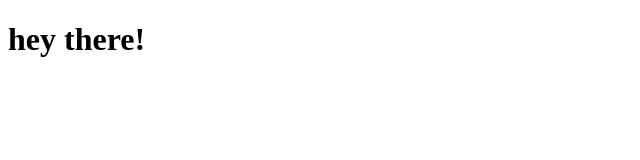
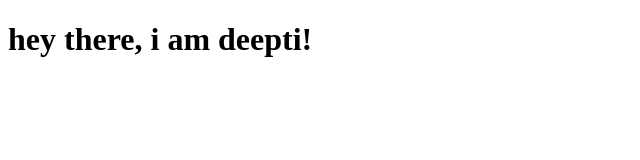
Before and after one commit to deepti1028/gitLearning, a plain HTML site: page index.html in a window 1280 px wide. Shown: the whole page, without its empty margins (0-640 px from the left). Drawn offline with Linux system fonts and the light colour scheme.

Commit message:
created js file

```diff
--- a/index.html
+++ b/index.html
@@ -6,6 +6,6 @@
     <title>Document</title>
   </head>
   <body>
-    <h1>hey there!</h1>
+    <h1>hey there, i am deepti!</h1>
   </body>
 </html>
--- a/styles.css
+++ b/styles.css
@@ -1,4 +1,5 @@
 body,
 html {
   background-color: pink;
+  margin: auto;
 }
```
Also changed, not shown: script.js (added).
